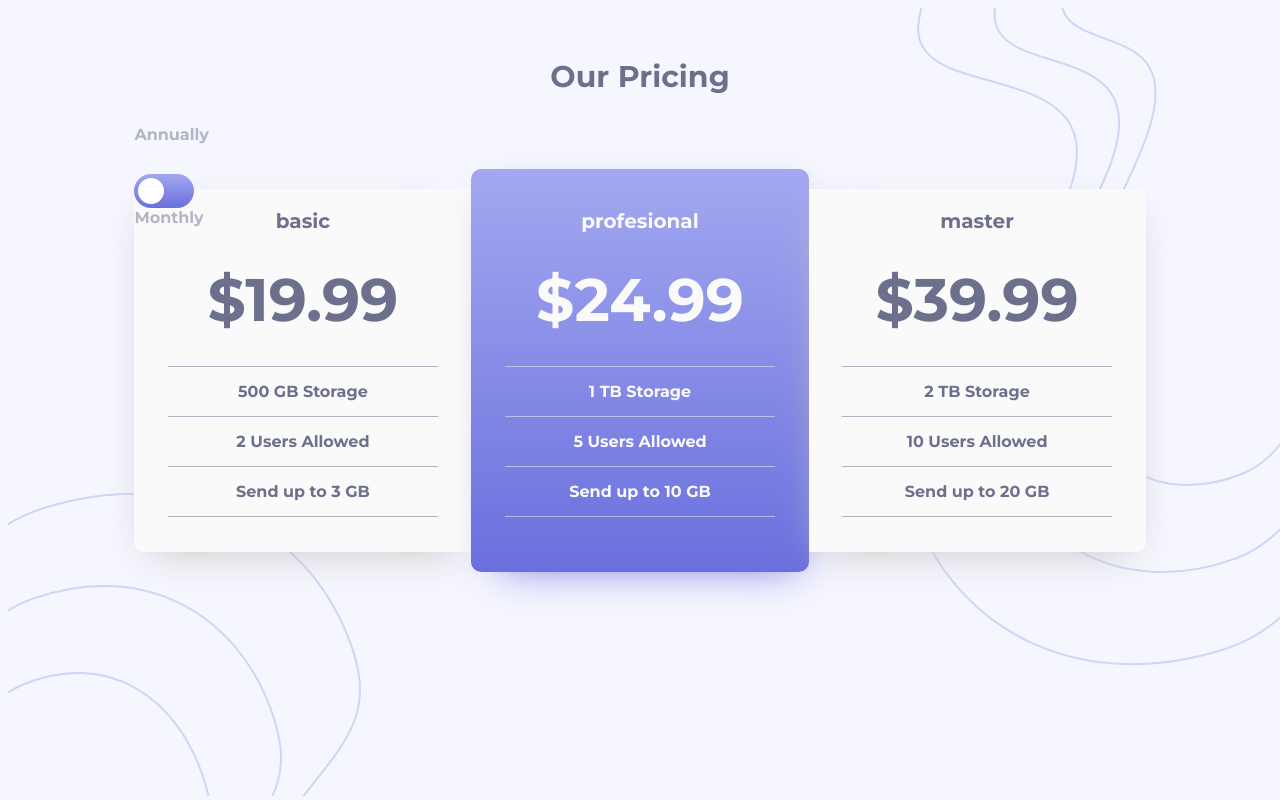
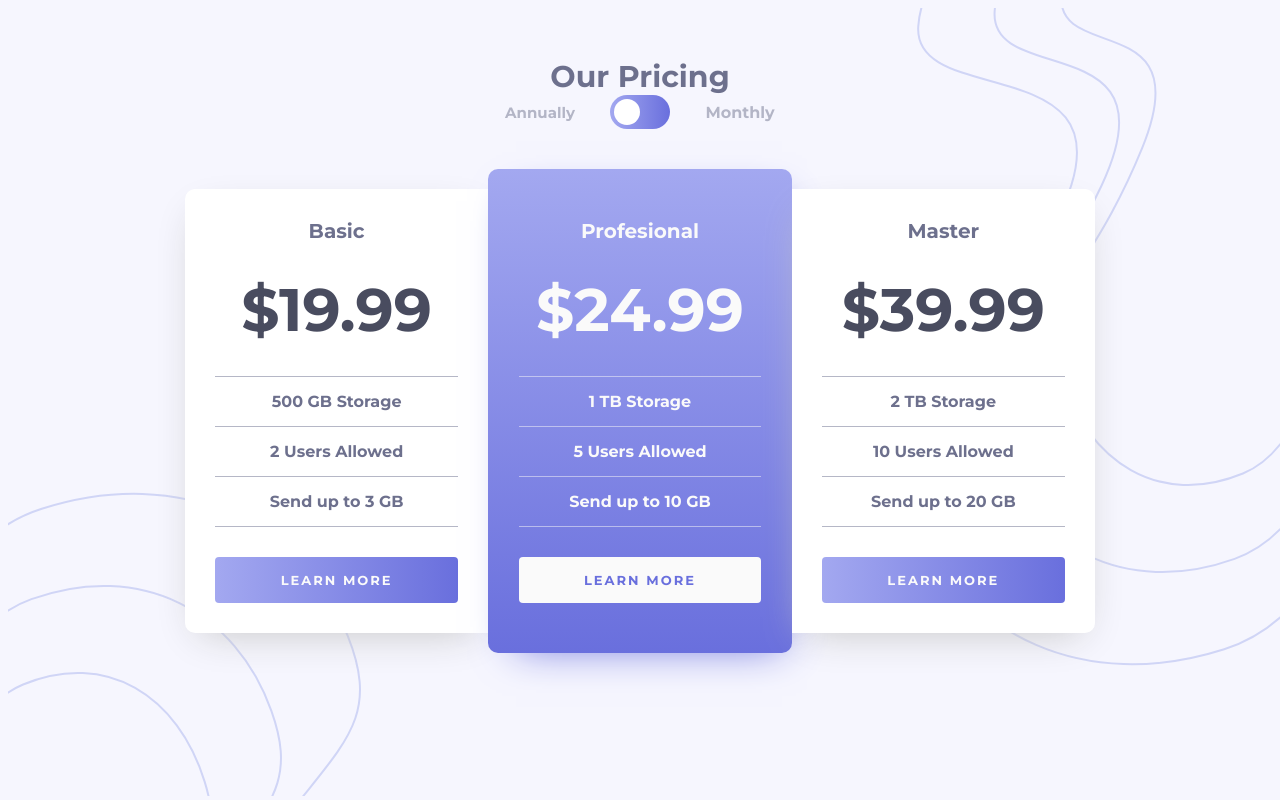
Before and after one commit to subhan-sd/pricing-card, a plain HTML site: page pricing.html in a window 1280 px wide. Drawn offline with Linux system fonts and the light colour scheme.

Commit message:
Semua beres coy

```diff
--- a/pricing.html
+++ b/pricing.html
@@ -22,20 +22,24 @@
 
     <div class="content">
         <div class="judul"> Our Pricing </div>
-        <div class="switch">
-            Annually
+        <div class="togle">
+            <div class="anuali">
+                Annually
+            </div>
 
             <label class="switch">
-                <input type="checkbox">
+                <input type="checkbox" id="switch" value="ONN" onclick="javascript:toggle(this);" >
                 <span class="slider round"></span>
             </label>
 
-              Monthly
+            <div class="bulan">
+                Monthly
+            </div>
         </div>
         <div class="card">
             <div class="basic">
-                <div class="title">basic</div>
-                <div class="price">&dollar;19.99</div>
+                <div class="title">Basic</div>
+                <div class="price" id="basic">&dollar;19.99</div>
                 <hr>
                 500 GB Storage
                 <hr>
@@ -43,11 +47,14 @@
                 <hr>
                 Send up to 3 GB
                 <hr>
+                <div class="button">
+                    LEARN MORE
+                </div>
 
             </div>
             <div class="profesional">
-                <div class="title">profesional</div>
-                <div class="price">&dollar;24.99</div>
+                <div class="title">Profesional</div>
+                <div class="price" id="profesional">&dollar;24.99</div>
                 <hr>
                 1 TB Storage
                 <hr>
@@ -55,11 +62,14 @@
                 <hr>
                 Send up to 10 GB
                 <hr>
+                <div class="buttonp">
+                    LEARN MORE
+                </div>
 
             </div>
             <div class="master">
-                <div class="title">master</div>
-                <div class="price">&dollar;39.99</div>
+                <div class="title" >Master</div>
+                <div class="price" id="master">&dollar;39.99</div>
                 <hr>
                 2 TB Storage
                 <hr>
@@ -67,9 +77,35 @@
                 <hr>
                 Send up to 20 GB
                 <hr>
+                <div class="button">
+                    LEARN MORE
+                </div>
 
             </div>
         </div>
     </div>
+
+    <script>
+        let x = document.getElementById("switch").value;
+        console.log(x);
+
+        function toggle(checkbox) {
+    switch (checkbox.value) {
+        case "ONN":
+            checkbox.value = "OFF";
+            document.getElementById("basic").innerHTML= "&dollar;249.99";
+            document.getElementById("profesional").innerHTML= "&dollar;249.99";
+            document.getElementById("master").innerHTML= "&dollar;249.99";
+            break;
+        case "OFF":
+            checkbox.value = "ONN";
+            document.getElementById("basic").innerHTML= "&dollar;19.99";
+            document.getElementById("profesional").innerHTML= "&dollar;24.99";
+            document.getElementById("master").innerHTML= "&dollar;39.99";
+            break;
+    }
+}
+
+    </script>
 </body>
 </html>
--- a/style.css
+++ b/style.css
@@ -11,13 +11,13 @@ body{
 
 .kanan{
     z-index: -3;
-    position: absolute;
+    position: fixed;
     right: 0;
 }
 
 .kiri{
     z-index: -2;
-    position: absolute;
+    position: fixed;
     bottom: 0;
 }
 .content{
@@ -40,18 +40,39 @@ body{
     color: hsl(233, 13%, 49%);
 }
 
-.switch{
+.togle{
     color: hsl(234, 14%, 74%);
     margin-top: 30px;
     text-align: center;
     grid-area: switch;
+    margin: auto;
+    width: 300px;
+    display: grid;
+    grid-template-columns: 1fr 1fr 1fr;
+   grid-template-rows: none;
+   grid-template-areas: "anuali togle bulan";
+}
+.anuali{
+    font-size: 15px;
+    padding-top: 8px;
+    grid-area: anuali;
 }
 
+.switch{
+    margin: auto;
+    grid-area: togle;
+}
+
+.bulan{
+    padding-top: 8px;
+    grid-area: bulan;
+}
 .card{
+    margin: auto;
     color: hsl(233, 13%, 49%) ;
     grid-area: card;
-    width: 100%;
-    padding-top: 30px;
+    width: 90%;
+    padding-top: 60px;
     display: grid;
     grid-template-columns: 1fr 1fr 1fr;
     grid-template-rows: none;
@@ -66,7 +87,7 @@ body{
 .price{
     margin: 30px 0;
     font-size: 60px;
-    color: hsl(233, 13%, 49%) ;
+    color: hsl(232, 13%, 33%) ;
 }
 
 hr{
@@ -81,9 +102,9 @@ hr{
 }
 
 .basic{
-    padding:20px 0;
+    padding:30px 0;
     text-align: center;
-    background-color: #fafafa;
+    background-color: white;
     grid-area: basic;
     box-shadow: 0px 13px 39px -15px #c2c2c2;
     border-radius: 10px 0 0 10px;
@@ -93,7 +114,7 @@ hr{
     border-radius: 10px;
     margin-top: -20px;
     margin-bottom: -20px;
-    padding-top: 40px;
+    padding-top: 50px;
     color: #fafafa;
     text-align: center;
     grid-area: profesional;
@@ -114,10 +135,66 @@ hr{
 }
 
 .master{
-    padding:20px 0;
+    padding:30px 0;
     text-align: center;
-    background-color: #fafafa;
+    background-color: white;
     box-shadow: 0px 13px 39px -15px #c2c2c2;
     grid-area: master;
     border-radius: 0 10px 10px 0;
 }
+
+.buttonp{
+    letter-spacing: 2px;
+    font-size: 13px;
+    border-radius: 4px;
+    color: hsl(237, 63%, 64%);
+    margin: auto;
+    margin-top: 30px;
+    width: 80%;
+    background-color: #fafafa;
+    padding: 15px 0;
+    -webkit-transition: .4s;
+    transition: .4s;
+}
+
+.buttonp:hover{
+    background-color: hsl(237, 63%, 64%);
+    border: 1px solid #fafafa;
+    color: #fafafa;
+}
+
+.button{
+    letter-spacing: 2px;
+    font-size: 13px;
+    border-radius: 4px;
+    color: #fafafa;
+    margin: auto;
+    margin-top: 30px;
+    width: 80%;
+    background-image: linear-gradient(to right ,hsl(236, 72%, 79%), hsl(237, 63%, 64%)); ;
+    padding: 15px 0;
+    -webkit-transition: .4s;
+    transition: .9s;
+}
+
+.button:hover{
+    background-image: none;
+    border: 1px solid hsl(237, 63%, 64%);
+    color: hsl(237, 63%, 64%);
+}
+
+@media only screen and (max-width: 400px){
+    .card{
+        width: 100%;
+        grid-template-columns: none;
+        grid-template-rows: 1fr 1fr 1fr;
+        grid-template-areas: "basic""profesional" "master";
+        grid-gap: 60px;
+        margin-bottom: 60px;
+        margin-top: -220px;
+    }
+
+    .togle{
+        margin-top: -50px;
+    }
+}
--- a/switch.css
+++ b/switch.css
@@ -21,9 +21,14 @@
     left: 0;
     right: 0;
     bottom: 0;
-    background-image: linear-gradient(hsl(236, 72%, 79%), hsl(237, 63%, 64%));;
+    background-image: linear-gradient(to right ,hsl(236, 72%, 79%), hsl(237, 63%, 64%));;
     -webkit-transition: .4s;
     transition: .4s;
+  }
+
+  .slider:hover{
+    opacity: 0.7;
+    /* background-image: linear-gradient(hsl(236, 72%, 79%), hsl(237, 63%, 64%));; */
   }
 
   .slider:before {
```
